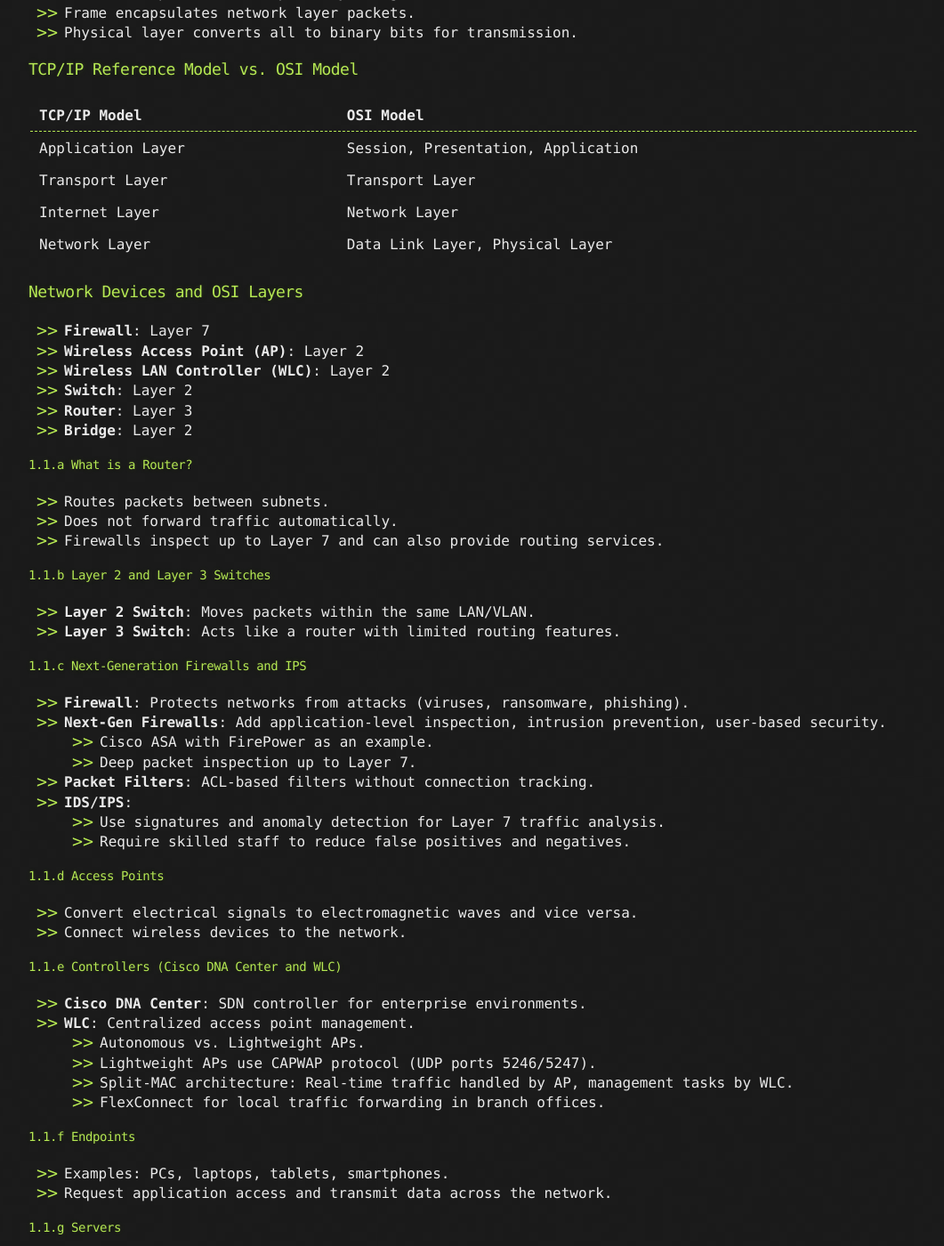
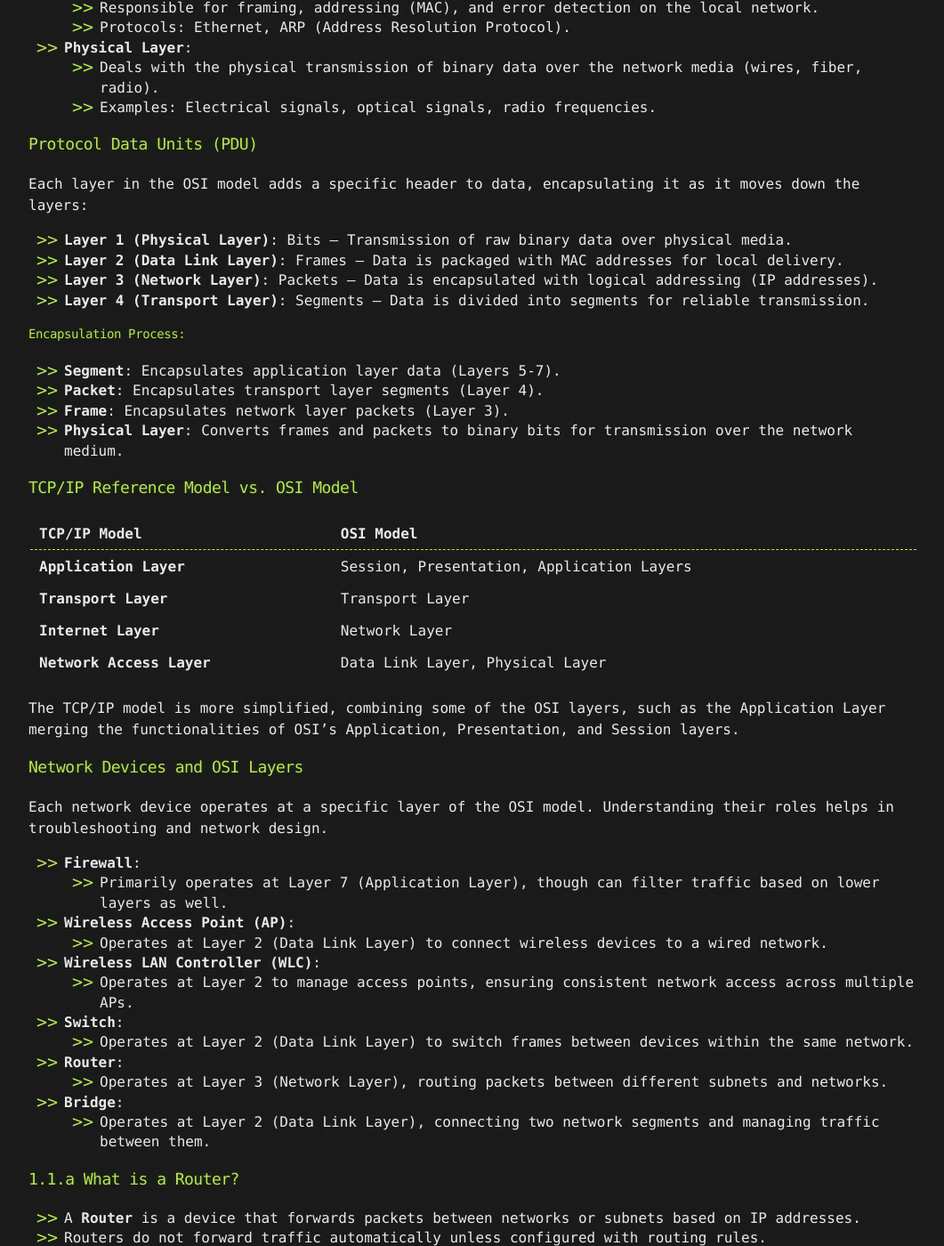
Before and after one commit to CyberCasquatch/cybercasquatch.github.io, a Jekyll site: the page built from _posts/Projects/2024-12-14-CCNA_part1.md, in a window 1280 px wide and 1400 px high, scrolled down 1255 px. Shown: the whole window at 89% size, without its empty margins (108-1169 px from the left). Built offline with Jekyll 4.4.1, drawn with Linux system fonts in a browser that asks for light colours; the repository's description, which GitHub fills in, is left out; some of the changed text lies outside the part shown.

Commit message:
Update 2024-12-14-CCNA_part1.md

```diff
--- a/_posts/Projects/2024-12-14-CCNA_part1.md
+++ b/_posts/Projects/2024-12-14-CCNA_part1.md
@@ -26,96 +26,153 @@
 
 ### OSI Layers and Network Services
 
-- **Application Layer**: Network services to applications.
-- **Presentation Layer**: Data formatting, translation, encryption, encoding.
-- **Session Layer**: Logical communication between host processes.
-- **Transport Layer**: Windowing, error recovery, segments, reliability.
-- **Network Layer**: Logical addressing, routing, path selection.
-- **Data Link Layer**: Framing, media access control (MAC address).
-- **Physical Layer**: Binary bits on physical media.
+The OSI (Open Systems Interconnection) model is a conceptual framework used to understand network interactions. It consists of 7 layers, each with its specific role in handling communication:
+
+- **Application Layer**:
+  - Provides network services directly to end-user applications.
+  - Examples: HTTP, FTP, DNS, SMTP.
+
+- **Presentation Layer**:
+  - Ensures data is properly formatted, encrypted, and compressed for transmission.
+  - Examples: Encryption protocols (SSL/TLS), data formats (JPEG, ASCII).
+
+- **Session Layer**:
+  - Manages and controls the dialog between two systems, establishing, maintaining, and terminating sessions.
+  - Examples: NetBIOS, RPC.
+
+- **Transport Layer**:
+  - Provides reliable data transfer, error correction, flow control, and segmentation.
+  - Protocols: TCP (Transmission Control Protocol), UDP (User Datagram Protocol).
+
+- **Network Layer**:
+  - Handles logical addressing, routing, and path selection across networks.
+  - Protocols: IP (Internet Protocol), ICMP (Internet Control Message Protocol).
+
+- **Data Link Layer**:
+  - Responsible for framing, addressing (MAC), and error detection on the local network.
+  - Protocols: Ethernet, ARP (Address Resolution Protocol).
+
+- **Physical Layer**:
+  - Deals with the physical transmission of binary data over the network media (wires, fiber, radio).
+  - Examples: Electrical signals, optical signals, radio frequencies.
 
 ### Protocol Data Units (PDU)
 
-Encapsulation process:
+Each layer in the OSI model adds a specific header to data, encapsulating it as it moves down the layers:
 
-- **Layer 1**: Bits
-- **Layer 2**: Frames
-- **Layer 3**: Packets
-- **Layer 4**: Segments
+- **Layer 1 (Physical Layer)**: Bits — Transmission of raw binary data over physical media.
+- **Layer 2 (Data Link Layer)**: Frames — Data is packaged with MAC addresses for local delivery.
+- **Layer 3 (Network Layer)**: Packets — Data is encapsulated with logical addressing (IP addresses).
+- **Layer 4 (Transport Layer)**: Segments — Data is divided into segments for reliable transmission.
 
-Encapsulation:
+#### Encapsulation Process:
 
-- Segment encapsulates data from layers 5-7.
-- Packet encapsulates transport layer segments.
-- Frame encapsulates network layer packets.
-- Physical layer converts all to binary bits for transmission.
+- **Segment**: Encapsulates application layer data (Layers 5-7).
+- **Packet**: Encapsulates transport layer segments (Layer 4).
+- **Frame**: Encapsulates network layer packets (Layer 3).
+- **Physical Layer**: Converts frames and packets to binary bits for transmission over the network medium.
 
 ### TCP/IP Reference Model vs. OSI Model
 
-| TCP/IP Model         | OSI Model                |
-|----------------------|--------------------------|
-| Application Layer    | Session, Presentation, Application |
-| Transport Layer      | Transport Layer          |
-| Internet Layer       | Network Layer            |
-| Network Layer        | Data Link Layer, Physical Layer |
+| TCP/IP Model         | OSI Model                      |
+|----------------------|--------------------------------|
+| **Application Layer** | Session, Presentation, Application Layers |
+| **Transport Layer**   | Transport Layer                |
+| **Internet Layer**    | Network Layer                  |
+| **Network Access Layer** | Data Link Layer, Physical Layer |
+
+The TCP/IP model is more simplified, combining some of the OSI layers, such as the Application Layer merging the functionalities of OSI's Application, Presentation, and Session layers.
 
 ### Network Devices and OSI Layers
 
-- **Firewall**: Layer 7
-- **Wireless Access Point (AP)**: Layer 2
-- **Wireless LAN Controller (WLC)**: Layer 2
-- **Switch**: Layer 2
-- **Router**: Layer 3
-- **Bridge**: Layer 2
+Each network device operates at a specific layer of the OSI model. Understanding their roles helps in troubleshooting and network design.
 
-#### 1.1.a What is a Router?
+- **Firewall**:
+  - Primarily operates at Layer 7 (Application Layer), though can filter traffic based on lower layers as well.
 
-- Routes packets between subnets.
-- Does not forward traffic automatically.
-- Firewalls inspect up to Layer 7 and can also provide routing services.
+- **Wireless Access Point (AP)**:
+  - Operates at Layer 2 (Data Link Layer) to connect wireless devices to a wired network.
 
-#### 1.1.b Layer 2 and Layer 3 Switches
+- **Wireless LAN Controller (WLC)**:
+  - Operates at Layer 2 to manage access points, ensuring consistent network access across multiple APs.
 
-- **Layer 2 Switch**: Moves packets within the same LAN/VLAN.
-- **Layer 3 Switch**: Acts like a router with limited routing features.
+- **Switch**:
+  - Operates at Layer 2 (Data Link Layer) to switch frames between devices within the same network.
 
-#### 1.1.c Next-Generation Firewalls and IPS
+- **Router**:
+  - Operates at Layer 3 (Network Layer), routing packets between different subnets and networks.
 
-- **Firewall**: Protects networks from attacks (viruses, ransomware, phishing).
-- **Next-Gen Firewalls**: Add application-level inspection, intrusion prevention, user-based security.
-    - Cisco ASA with FirePower as an example.
-    - Deep packet inspection up to Layer 7.
-- **Packet Filters**: ACL-based filters without connection tracking.
-- **IDS/IPS**:
-    - Use signatures and anomaly detection for Layer 7 traffic analysis.
-    - Require skilled staff to reduce false positives and negatives.
+- **Bridge**:
+  - Operates at Layer 2 (Data Link Layer), connecting two network segments and managing traffic between them.
 
-#### 1.1.d Access Points
+### 1.1.a What is a Router?
 
-- Convert electrical signals to electromagnetic waves and vice versa.
-- Connect wireless devices to the network.
+- A **Router** is a device that forwards packets between networks or subnets based on IP addresses.
+- Routers do not forward traffic automatically unless configured with routing rules.
+- **Firewall** devices can inspect traffic up to Layer 7 and may offer routing capabilities as well, ensuring security across network boundaries.
 
-#### 1.1.e Controllers (Cisco DNA Center and WLC)
+### 1.1.b Layer 2 and Layer 3 Switches
 
-- **Cisco DNA Center**: SDN controller for enterprise environments.
-- **WLC**: Centralized access point management.
-    - Autonomous vs. Lightweight APs.
-    - Lightweight APs use CAPWAP protocol (UDP ports 5246/5247).
-    - Split-MAC architecture: Real-time traffic handled by AP, management tasks by WLC.
-    - FlexConnect for local traffic forwarding in branch offices.
+- **Layer 2 Switch**:
+  - Operates at the Data Link Layer (Layer 2), using MAC addresses to forward frames within the same LAN or VLAN.
+  - Does not route traffic between different subnets.
 
-#### 1.1.f Endpoints
+- **Layer 3 Switch**:
+  - Functions like a router but with more limited routing features. It can forward packets between different subnets and perform routing within a local network.
 
-- Examples: PCs, laptops, tablets, smartphones.
-- Request application access and transmit data across the network.
+### 1.1.c Next-Generation Firewalls and IPS
 
-#### 1.1.g Servers
+- **Firewall**:
+  - Protects the network from unauthorized access and malicious attacks (viruses, ransomware, phishing).
 
-- Host applications and data for endpoints.
+- **Next-Generation Firewalls**:
+  - Go beyond traditional packet filtering, providing advanced capabilities such as application-level inspection, intrusion prevention, and user-based security.
+  - Example: Cisco ASA with FirePower integration.
+  - Includes features like deep packet inspection up to Layer 7, inspecting not just headers but the entire content of data packets.
 
-#### 1.1.h Power over Ethernet (PoE)
+- **Packet Filters**:
+  - A basic form of firewall using Access Control Lists (ACLs) to filter traffic based on IP address and port number without connection tracking.
 
-- Supplies power over Ethernet cables to devices like APs and IP phones.
+- **IDS/IPS (Intrusion Detection/Prevention Systems)**:
+  - IDS detects suspicious activities using predefined signatures and anomaly detection techniques.
+  - IPS not only detects but also prevents attacks by blocking harmful traffic.
+  - Requires skilled personnel to manage false positives and negatives, ensuring system security without hindering legitimate traffic.
+
+### 1.1.d Access Points (AP)
+
+- **Access Points** convert electrical signals to electromagnetic waves and vice versa, allowing wireless devices to connect to the network.
+- APs extend the coverage of a network and support communication between wired and wireless devices.
+
+### 1.1.e Controllers (Cisco DNA Center and WLC)
+
+- **Cisco DNA Center**:
+  - An SDN (Software-Defined Networking) controller that simplifies network management by centralizing the configuration and monitoring of devices.
+  - Helps automate network operations and improve network security in enterprise environments.
+
+- **Wireless LAN Controller (WLC)**:
+  - Manages and configures multiple access points from a central location.
+  - **Autonomous vs. Lightweight APs**:
+    - **Autonomous APs**: Standalone devices with full functionality.
+    - **Lightweight APs**: Rely on a WLC for configuration and management.
+  - **CAPWAP Protocol**: Used by lightweight APs to communicate with WLC over UDP ports 5246/5247.
+  - **Split-MAC Architecture**: APs handle real-time traffic processing, while WLC manages control plane operations (configuration, monitoring).
+  - **FlexConnect**: Allows APs in branch offices to forward local traffic directly without routing through the central WLC.
+
+### 1.1.f Endpoints
+
+- **Endpoints** refer to devices like PCs, laptops, smartphones, and tablets that interact with the network to access applications, transmit, and receive data.
+- Endpoints are crucial for providing users with network services and applications.
+
+### 1.1.g Servers
+
+- **Servers** host applications, databases, and other resources for endpoints.
+- They provide centralized resources and services that are accessed by client devices across the network.
+
+### 1.1.h Power over Ethernet (PoE)
+
+- **Power over Ethernet (PoE)** allows network cables (Ethernet) to deliver both data and power to devices such as IP phones, access points, and cameras.
+- PoE simplifies infrastructure by reducing the need for separate power cables for each device.
+
 
 ## 1.2 Describe Characteristics of Network Topology Architectures
 
```
